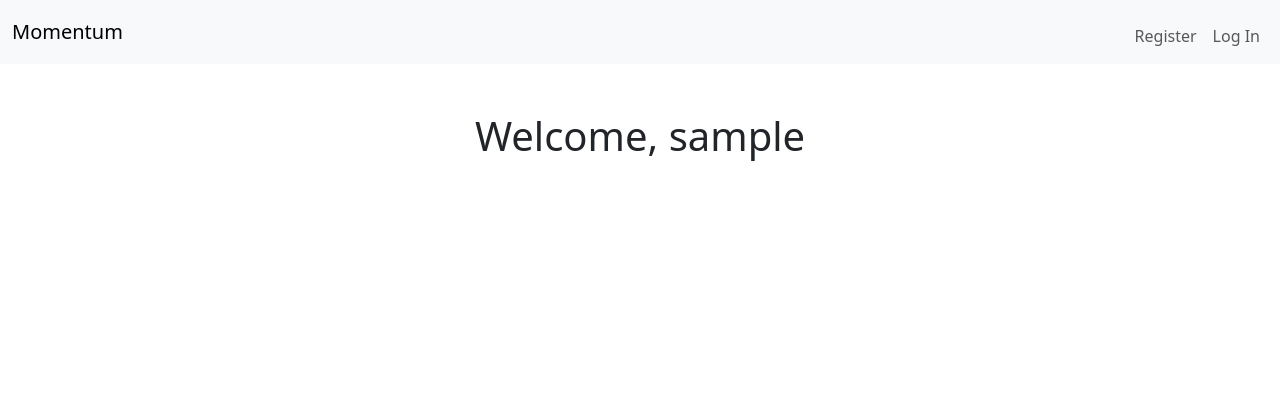
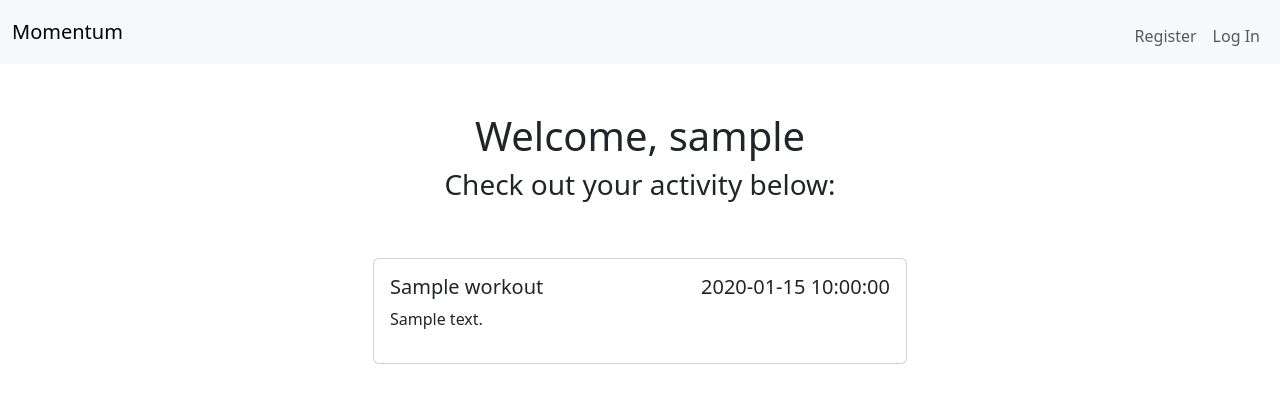
Before and after one commit to trentKR/Momentum, a Flask app: template templates/profile.html in a window 1280 px wide. Shown: the top 403 px of the page. Run offline with Flask 3, Linux system fonts and the light colour scheme; the template is opened without the code that fills it: most values are stand-ins (such as "Sample title", 1, 10 or a date in 2020); some libraries are stand-ins or nearby versions.

Commit message:
add profile feed of workout history

```diff
--- a/app.py
+++ b/app.py
@@ -189,8 +189,11 @@ def profile():
     # retrieve user's username
     username = db.execute("SELECT username FROM users WHERE id = (?)", user)[0]["username"]
 
+    # retrieve user's workouts
+    workouts = db.execute("SELECT * FROM workouts WHERE user_id = (?)", user)
+
     # render profile page
-    return render_template("profile.html", username=username)
+    return render_template("profile.html", username=username, workouts=workouts)
 
 
 @app.route("/gym", methods=["GET", "POST"])
--- a/templates/layout.html
+++ b/templates/layout.html
@@ -15,7 +15,7 @@
 
     <body>
         <nav>
-            <nav class="navbar navbar-expand-lg bg-body-tertiary">
+            <nav class="navbar navbar-expand-lg navbar-light bg-light sticky-top">
                 <div class="container-fluid">
                     <a class="navbar-brand" href="#">Momentum</a>
                     <button class="navbar-toggler" type="button" data-bs-toggle="collapse" data-bs-target="#navbarSupportedContent" aria-controls="navbarSupportedContent" aria-expanded="false" aria-label="Toggle navigation">
--- a/templates/profile.html
+++ b/templates/profile.html
@@ -1,9 +1,44 @@
 {% extends "layout.html" %}
 
 {% block title %}
-    Momentum | Bio
+    Momentum
 {% endblock %}
 
 {% block main %}
-    <h1>Welcome, {{ username }}</h1>
+
+    <style>
+        .left-align {
+            text-align: left;
+        }
+
+    </style>
+
+    <div class="sticky-header">
+        <h1>Welcome, {{ username }}</h1>
+        <h3>Check out your activity below:</h3>
+        <br></br>
+    </div>
+
+    <!-- iteratively display workouts -->
+    {% for workout in workouts %}
+    <div class="container">
+        <div class="row justify-content-center">
+            <div class="col-6">
+                <div class="card mb-3">
+                    <div class="card-body">
+                        <div class="d-flex justify-content-between">
+                            <h5>{{ workout.title }}</h5>
+                            <h5>{{ workout.date }}</h5>
+                        </div>
+                        <p class="left-align">{{ workout.description }}</p>
+                        {% if workout.image %}
+                            <img src="{{ url_for('static', filename=workout.image) }}" class="img-fluid">
+                        {% endif %}
+                    </div>
+                </div>
+            </div>
+        </div>
+    </div>
+    {% endfor %}
+
 {% endblock %}
```
Also changed, not shown: momentum.db, static/uploads/1_pantone_collab_dark.jpg (renamed from uploads/1_pantone_collab_dark.jpg), static/uploads/20240810.jpg (added), static/uploads/20240824.jpg (added), static/uploads/20240906.jpg (added), static/uploads/Eng - Heinz Advertisement.jpg (renamed from uploads/Eng - Heinz Advertisement.jpg), 6 other files.
